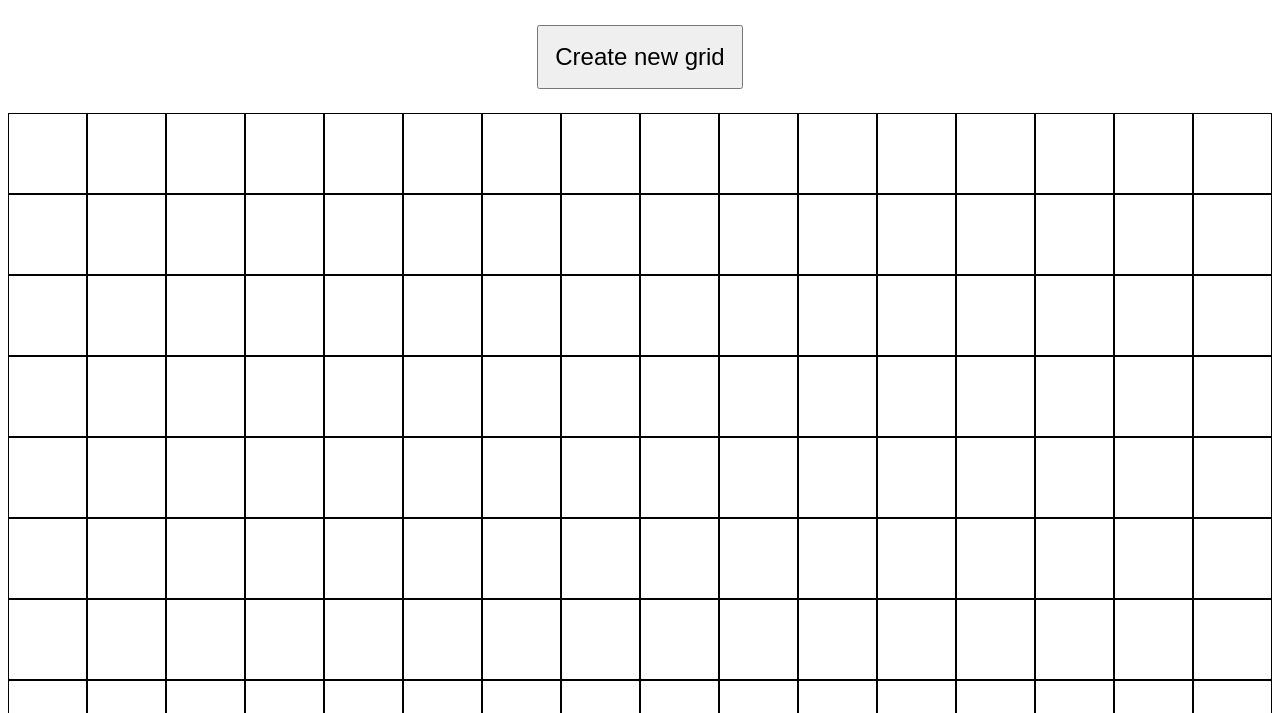
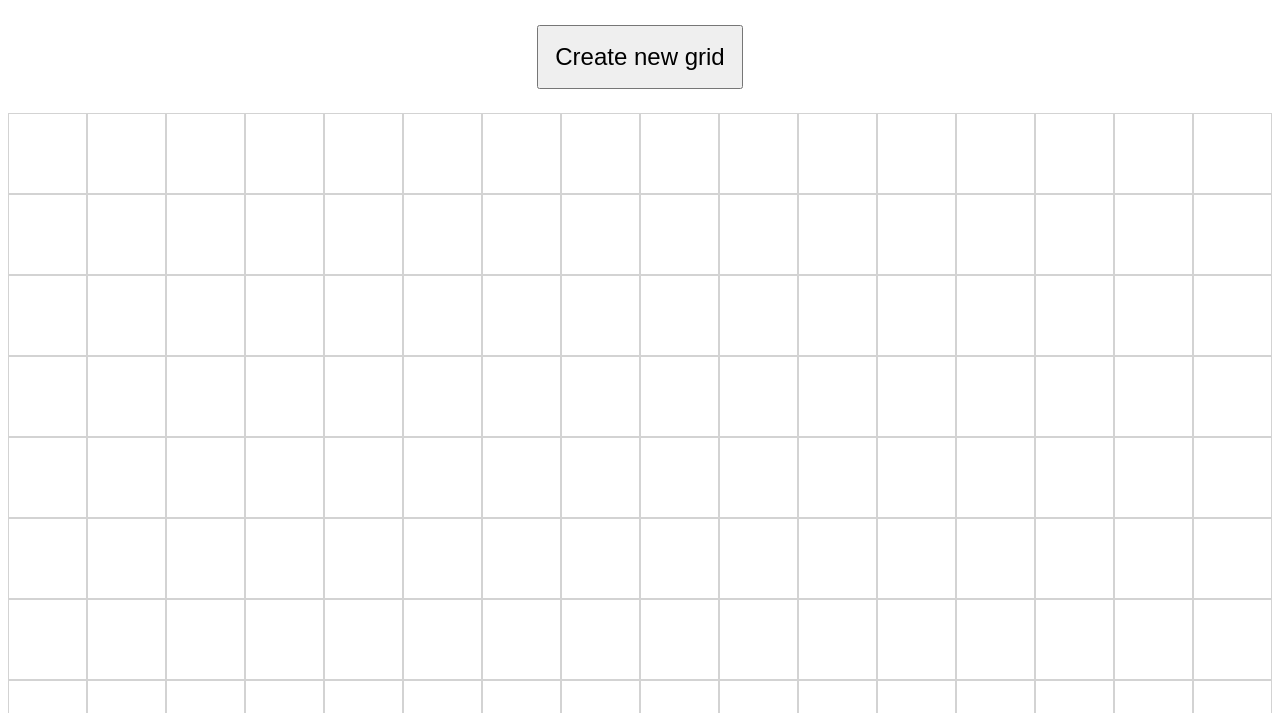
Before and after one commit to Roxanoel/etch-a-sketch, a plain HTML site: page index.html in a window 1280 px wide. Shown: the part 87-800 px from the top of the page. Drawn offline with Linux system fonts and the light colour scheme.

Commit message:
Changed grid border colour to a more subtle light grey.

```diff
--- a/styles.css
+++ b/styles.css
@@ -16,10 +16,11 @@ button {
 }
 
 .pixel {
-    border: solid black 1px;
+    border: 1px solid lightgrey ;
     padding-bottom: 100%;
 }
 
 .coloured {
     background-color: black;
+    border: 1px solid black ;
 }
```
